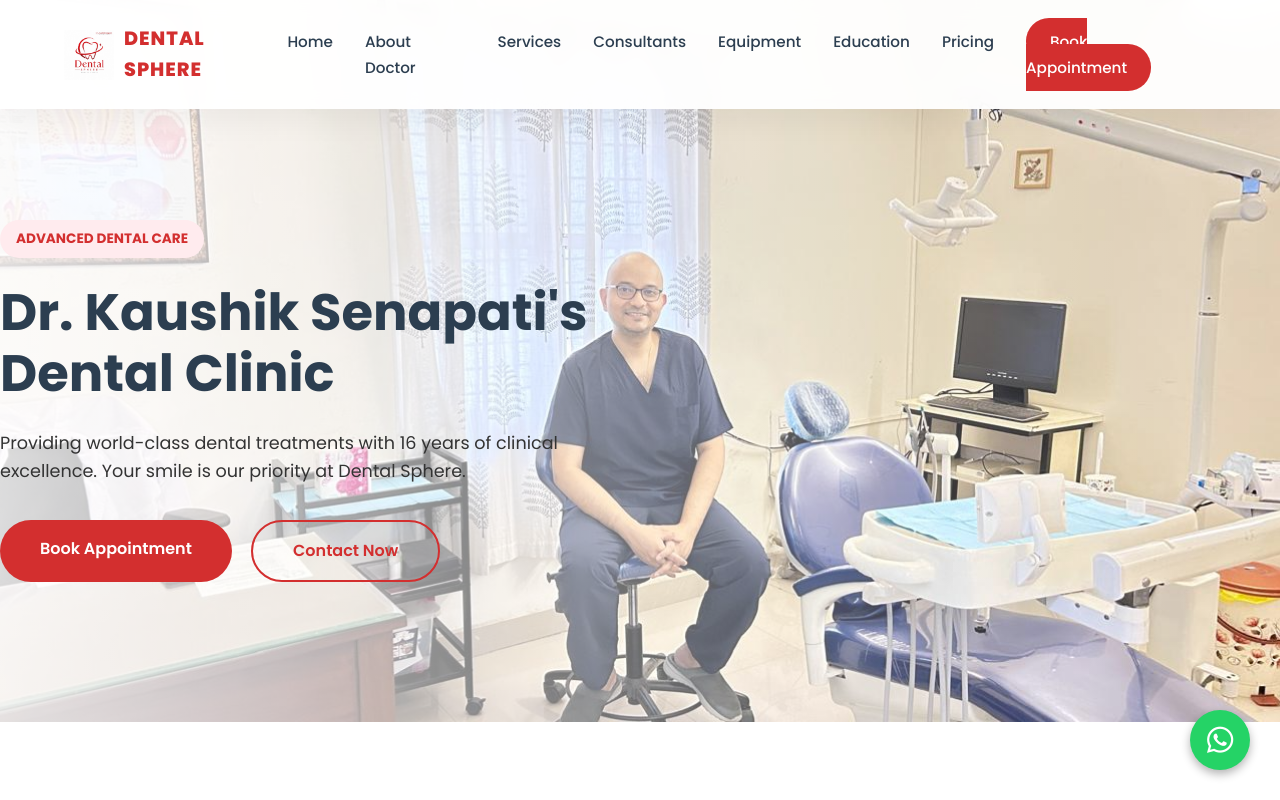
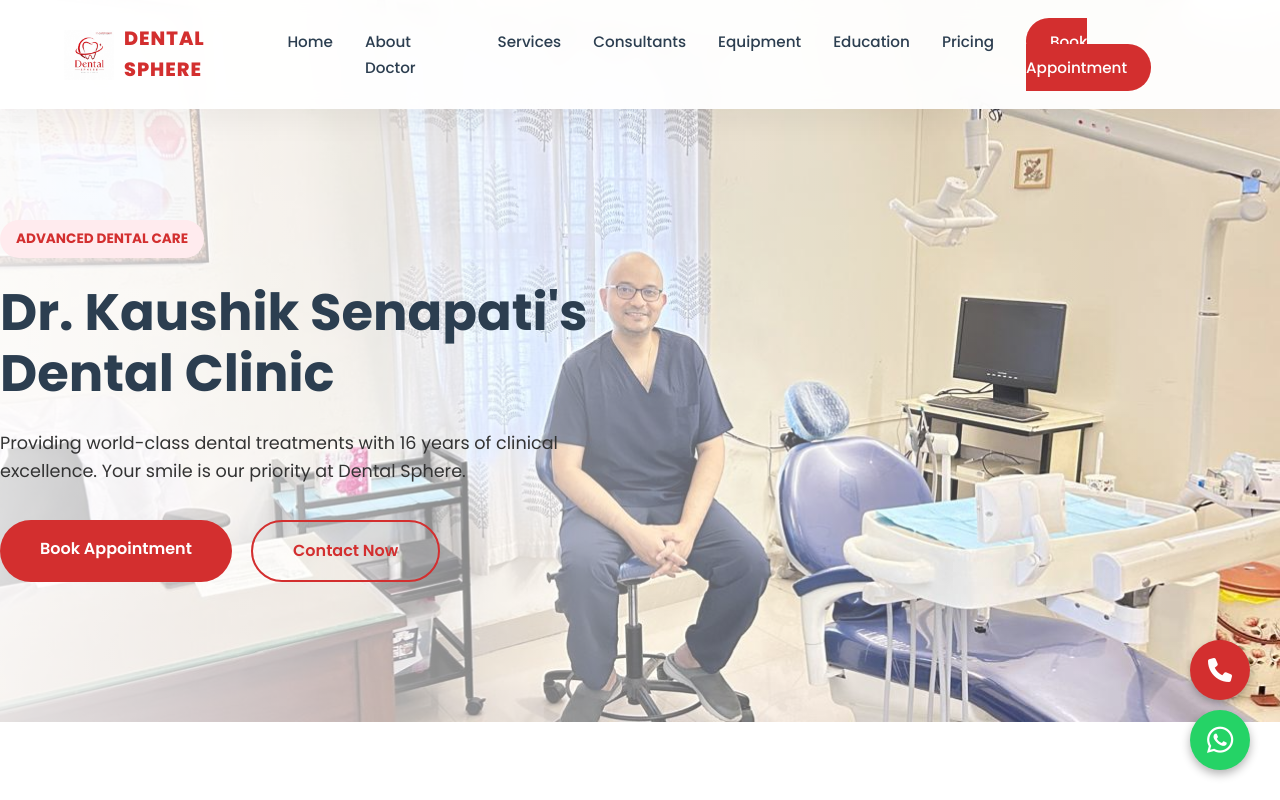
Before and after one commit to dentalsphere/dental-sphere, a website: page index.html in a window 1280 px wide. Shown: the top 800 px of the page. Drawn offline with Linux system fonts and the light colour scheme.

Commit message:
Add floating call button and update WhatsApp number

```diff
--- a/index.css
+++ b/index.css
@@ -168,7 +168,30 @@
   }
 }
 
-/* --- Floating WhatsApp --- */
+/* --- Floating Action Buttons --- */
+.call-float {
+  position: fixed;
+  bottom: 100px;
+  right: 30px;
+  width: 60px;
+  height: 60px;
+  background: var(--primary);
+  color: white;
+  border-radius: 50%;
+  display: flex;
+  align-items: center;
+  justify-content: center;
+  font-size: 24px;
+  box-shadow: 0 4px 10px rgba(0, 0, 0, 0.3);
+  z-index: 999;
+  transition: var(--transition);
+}
+
+.call-float:hover {
+  transform: scale(1.1) rotate(10deg);
+  background: var(--primary-hover);
+}
+
 .whatsapp-float {
   position: fixed;
   bottom: 30px;
--- a/main.js
+++ b/main.js
@@ -55,9 +55,15 @@
         });
     }
 
-    // 5. WhatsApp Floating Button
+    // 5. Floating Action Buttons
+    const callBtn = document.createElement('a');
+    callBtn.href = 'tel:+919901994170';
+    callBtn.className = 'call-float';
+    callBtn.innerHTML = '<i class="fa-solid fa-phone"></i>';
+    document.body.appendChild(callBtn);
+
     const waBtn = document.createElement('a');
-    waBtn.href = 'https://wa.me/91XXXXXXXXXX'; // Placeholder for doctor's WhatsApp
+    waBtn.href = 'https://wa.me/919901994170';
     waBtn.className = 'whatsapp-float';
     waBtn.target = '_blank';
     waBtn.innerHTML = '<i class="fa-brands fa-whatsapp"></i>';
```
